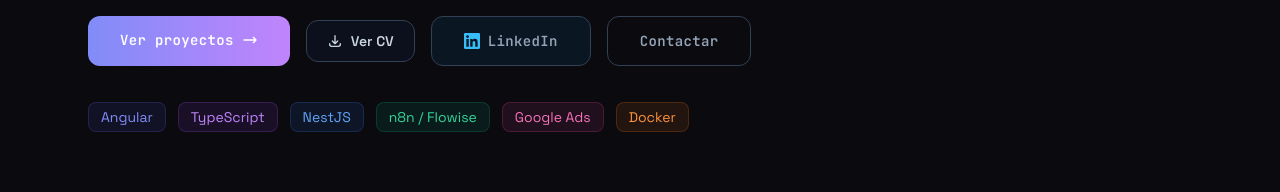
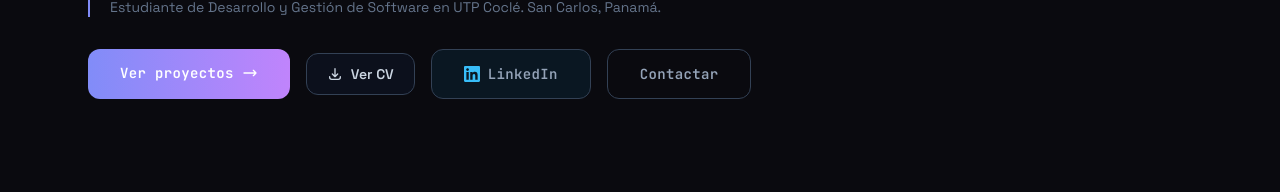
Before and after one commit to Kevin2523/Mi-Portafolio, an Angular app: page / in a window 1280 px wide. Shown: the part 533-725 px from the top of the page. Built offline with nearby package versions, Linux system fonts and the light colour scheme; no server answers.

Commit message:
fix: quitar tech tags del hero

```diff
--- a/src/app/features/hero/hero.component.ts
+++ b/src/app/features/hero/hero.component.ts
@@ -71,16 +71,6 @@
                     Contactar
                   </a>
                 </div>
-
-        <!-- Tech tags -->
-                <div class="flex gap-3 flex-wrap mt-3" appScrollReveal="fade-up" [delay]="700">
-                  <span class="px-3 py-1 text-sm text-indigo-600 dark:text-indigo-400 bg-indigo-50 dark:bg-indigo-500/10 border border-indigo-100 dark:border-indigo-500/20 rounded-lg">Angular</span>
-                  <span class="px-3 py-1 text-sm text-purple-600 dark:text-purple-400 bg-purple-50 dark:bg-purple-500/10 border border-purple-100 dark:border-purple-500/20 rounded-lg">TypeScript</span>
-                  <span class="px-3 py-1 text-sm text-blue-600 dark:text-blue-400 bg-blue-50 dark:bg-blue-500/10 border border-blue-100 dark:border-blue-500/20 rounded-lg">NestJS</span>
-                  <span class="px-3 py-1 text-sm text-emerald-600 dark:text-emerald-400 bg-emerald-50 dark:bg-emerald-500/10 border border-emerald-100 dark:border-emerald-500/20 rounded-lg">n8n / Flowise</span>
-                  <span class="px-3 py-1 text-sm text-pink-600 dark:text-pink-400 bg-pink-50 dark:bg-pink-500/10 border border-pink-100 dark:border-pink-500/20 rounded-lg">Google Ads</span>
-                  <span class="px-3 py-1 text-sm text-orange-600 dark:text-orange-400 bg-orange-50 dark:bg-orange-500/10 border border-orange-100 dark:border-orange-500/20 rounded-lg">Docker</span>
-                </div>
       </div>
 
     </section>
```
